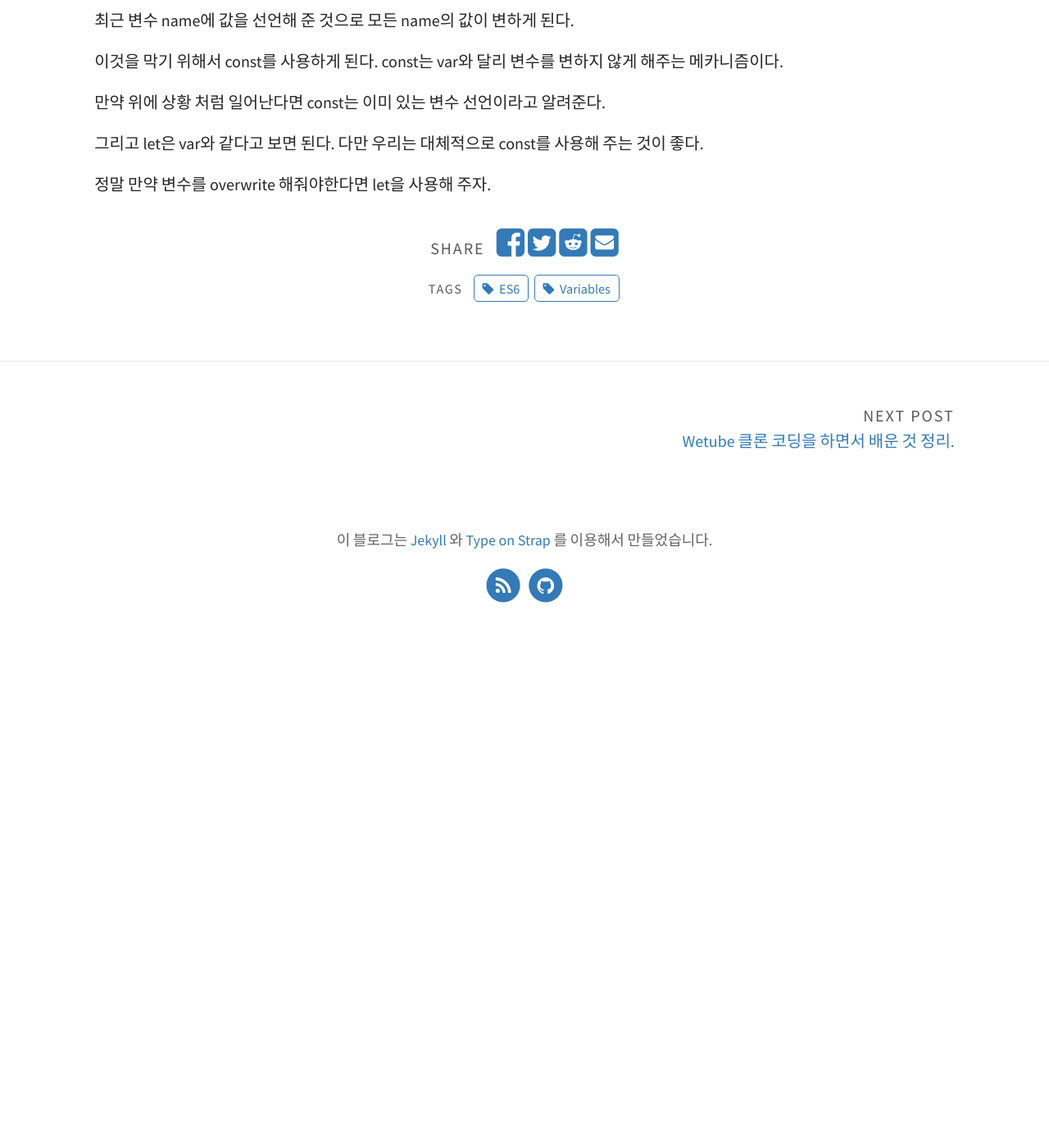
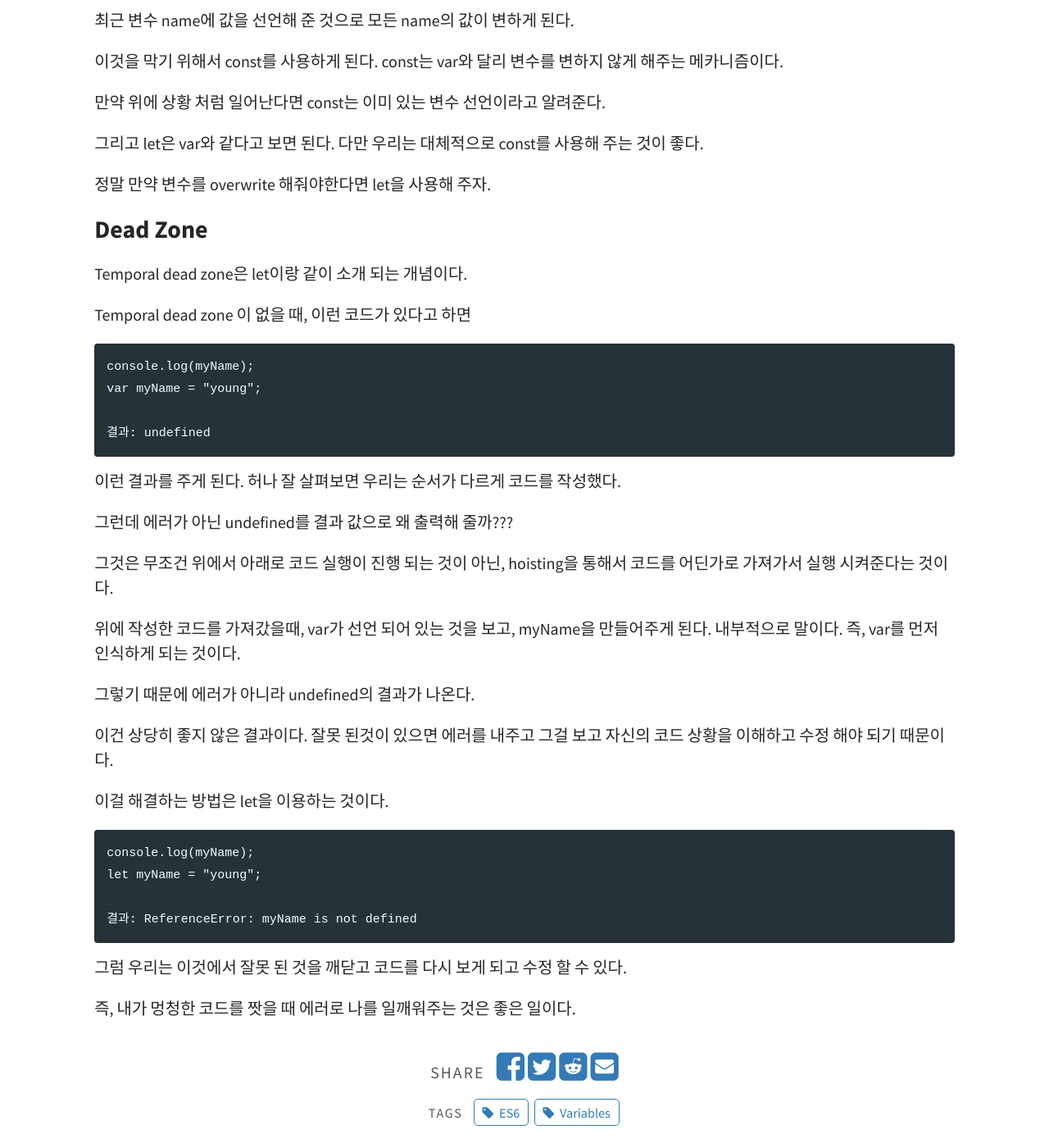
Before and after one commit to starsol89/starsol89.github.io, a Jekyll site: the page built from _posts/2020-01-22-ES6.md, in a window 1280 px wide and 1400 px high, scrolled down 855 px. Shown: the whole window at 82% size. Built offline with Jekyll 4.4.1, drawn with Linux system fonts in a browser that asks for light colours; before the commit the page ends 1632 px from its top, so only the background shows below that.

Commit message:
let의 Dead zone에 대해서

```diff
--- a/_posts/2020-01-22-ES6.md
+++ b/_posts/2020-01-22-ES6.md
@@ -29,3 +29,37 @@ let과 const를 말하기 전에 우리는 이전에 사용하던 var를 왜 쓰
 그리고 let은 var와 같다고 보면 된다. 다만 우리는 대체적으로 const를 사용해 주는 것이 좋다.
 
 정말 만약 변수를 overwrite 해줘야한다면 let을 사용해 주자.
+
+### Dead Zone
+
+Temporal dead zone은 let이랑 같이 소개 되는 개념이다.
+
+Temporal dead zone 이 없을 때, 이런 코드가 있다고 하면
+
+    console.log(myName);
+    var myName = "young";
+
+    결과: undefined
+
+이런 결과를 주게 된다. 허나 잘 살펴보면 우리는 순서가 다르게 코드를 작성했다.
+
+그런데 에러가 아닌 undefined를 결과 값으로 왜 출력해 줄까???
+
+그것은 무조건 위에서 아래로 코드 실행이 진행 되는 것이 아닌, hoisting을 통해서 코드를 어딘가로 가져가서 실행 시켜준다는 것이다.
+
+위에 작성한 코드를 가져갔을때, var가 선언 되어 있는 것을 보고, myName을 만들어주게 된다. 내부적으로 말이다. 즉, var를 먼저 인식하게 되는 것이다.
+
+그렇기 때문에 에러가 아니라 undefined의 결과가 나온다.
+
+이건 상당히 좋지 않은 결과이다. 잘못 된것이 있으면 에러를 내주고 그걸 보고 자신의 코드 상황을 이해하고 수정 해야 되기 때문이다.
+
+이걸 해결하는 방법은 let을 이용하는 것이다.
+
+    console.log(myName);
+    let myName = "young";
+
+    결과: ReferenceError: myName is not defined
+
+그럼 우리는 이것에서 잘못 된 것을 깨닫고 코드를 다시 보게 되고 수정 할 수 있다.
+
+즉, 내가 멍청한 코드를 짯을 때 에러로 나를 일깨워주는 것은 좋은 일이다.
```
